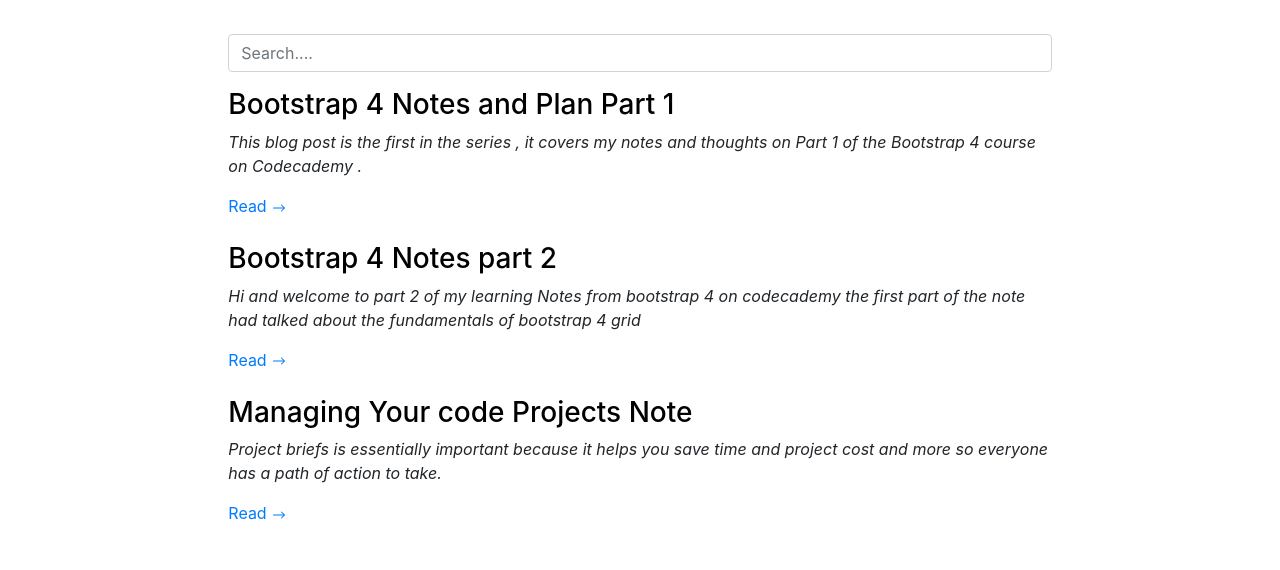
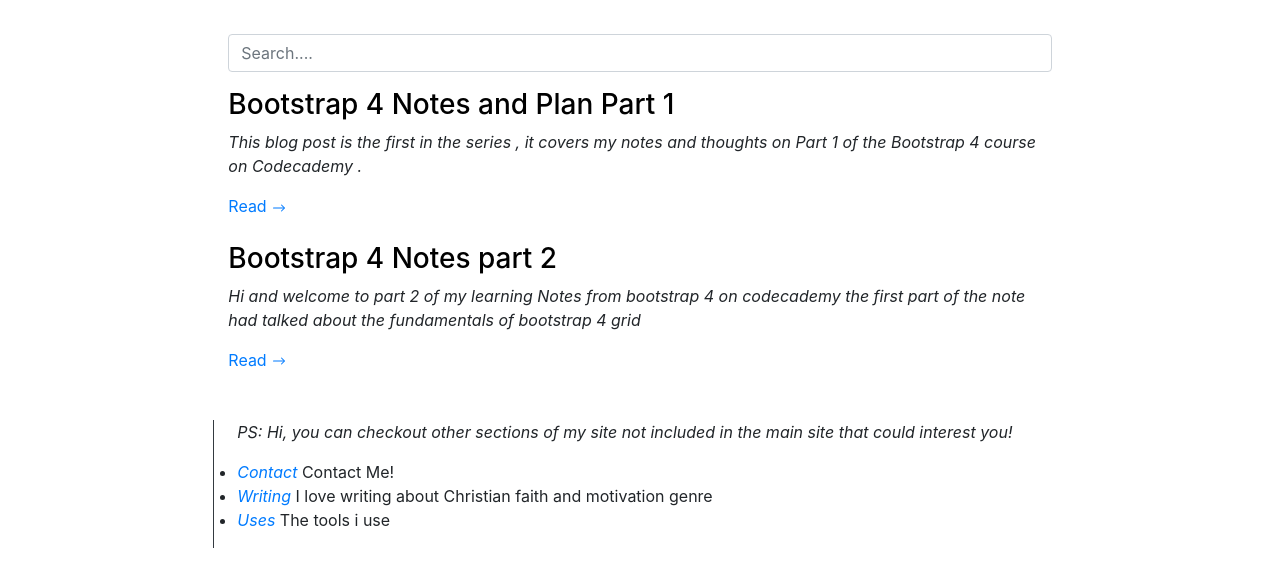
Before and after one commit to Ojay-webspecialist/agene_sunday_portfolio, a website: page blog.html in a window 1280 px wide. Shown: the part 174-744 px from the top of the page. Drawn offline with nearby package versions, Linux system fonts and the light colour scheme.

Commit message:
sorted blog page

```diff
--- a/blog.html
+++ b/blog.html
@@ -83,7 +83,7 @@
                         <path fill-rule="evenodd" d="M2 8a.5.5 0 0 1 .5-.5H13a.5.5 0 0 1 0 1H2.5A.5.5 0 0 1 2 8z"/>
                       </svg></a>
                 </div>
-                <div class="col-10 col-md-8  mx-auto mt-4">
+               <!-- <div class="col-10 col-md-8  mx-auto mt-4">
                     <h3><a href="#">Managing Your code Projects Note</a></h3>
                     <p><em>Project briefs is essentially important because it helps you save time and project cost and more so everyone has a path of action to take.</em></p>
                     <a href="#">Read <svg class="bi bi-arrow-right" width="1em" height="1em" viewBox="0 0 16 16" fill="currentColor" xmlns="http://www.w3.org/2000/svg">
@@ -91,6 +91,7 @@
                         <path fill-rule="evenodd" d="M2 8a.5.5 0 0 1 .5-.5H13a.5.5 0 0 1 0 1H2.5A.5.5 0 0 1 2 8z"/>
                       </svg></a>
                 </div>
+                -->
             </div>
 
             <!--Other Blog genre-->
```
